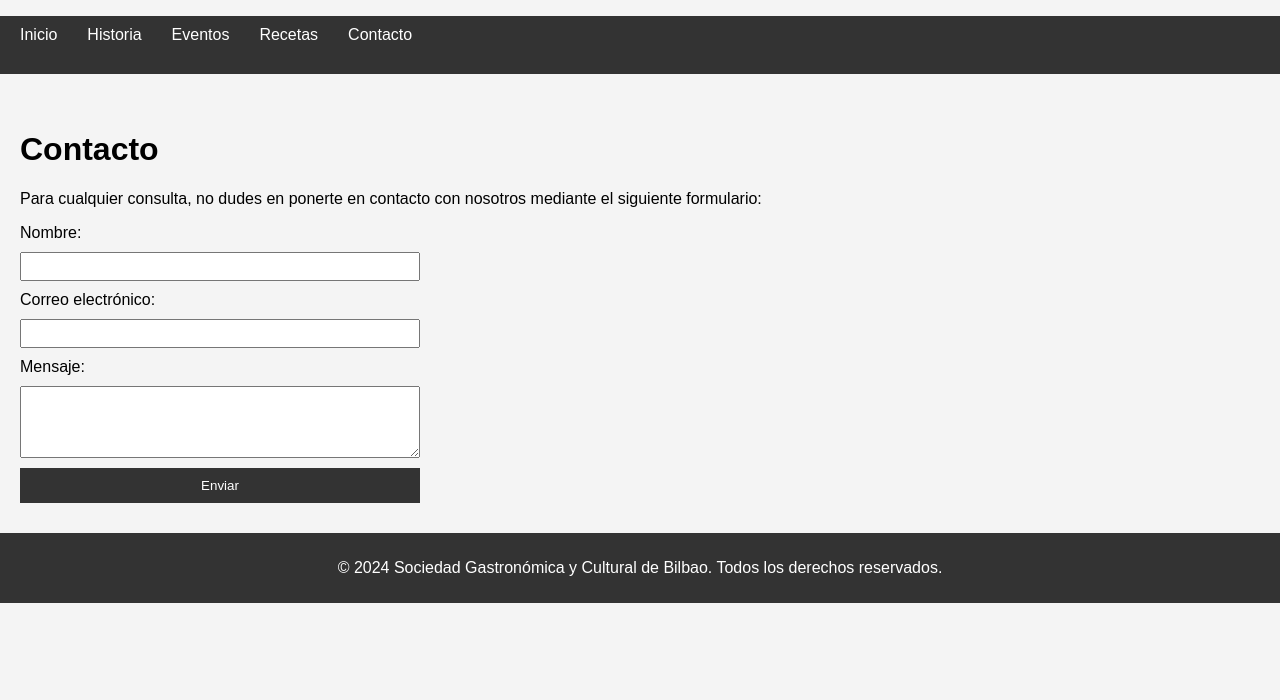
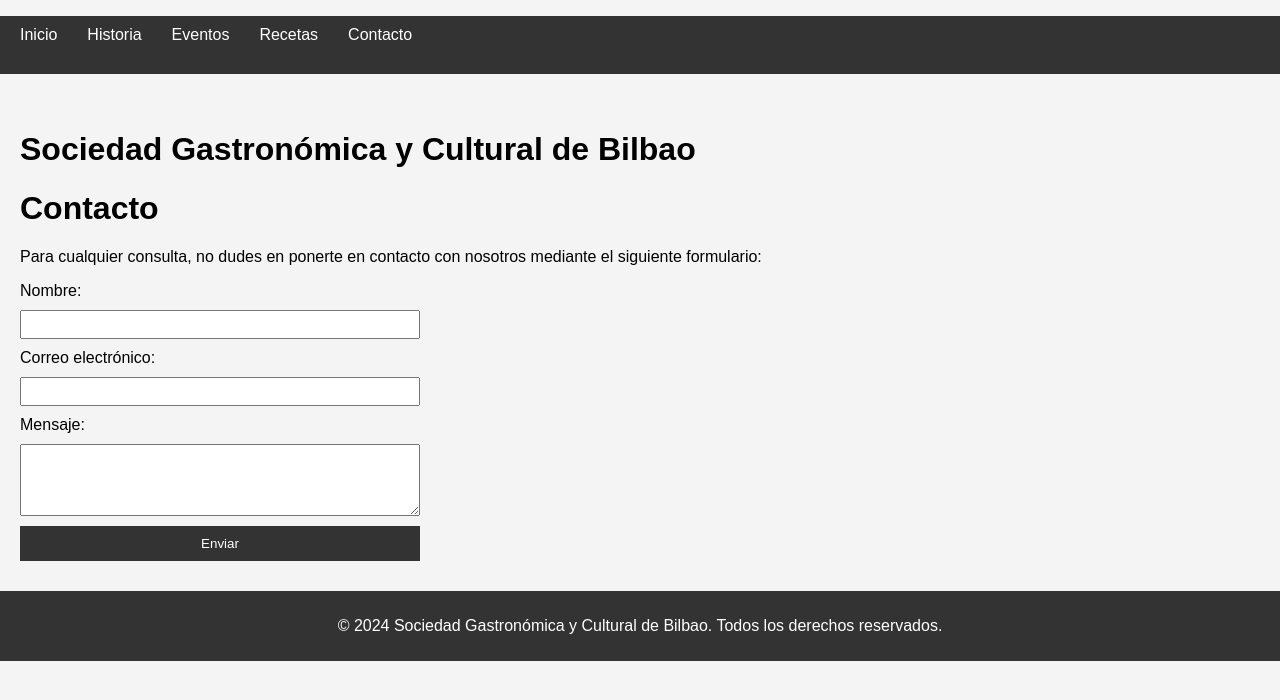
Before and after one commit to jzuazobirt/2425jzuazo, a plain HTML site: page contacto.html in a window 1280 px wide. Drawn offline with Linux system fonts and the light colour scheme.

Commit message:
Update contacto.html

```diff
--- a/contacto.html
+++ b/contacto.html
@@ -22,6 +22,7 @@
 
     <!-- Contenido de contacto -->
     <main>
+        <h1>Sociedad Gastronómica y Cultural de Bilbao</h1>
         <h1>Contacto</h1>
         <p>Para cualquier consulta, no dudes en ponerte en contacto con nosotros mediante el siguiente formulario:</p>
 
```
